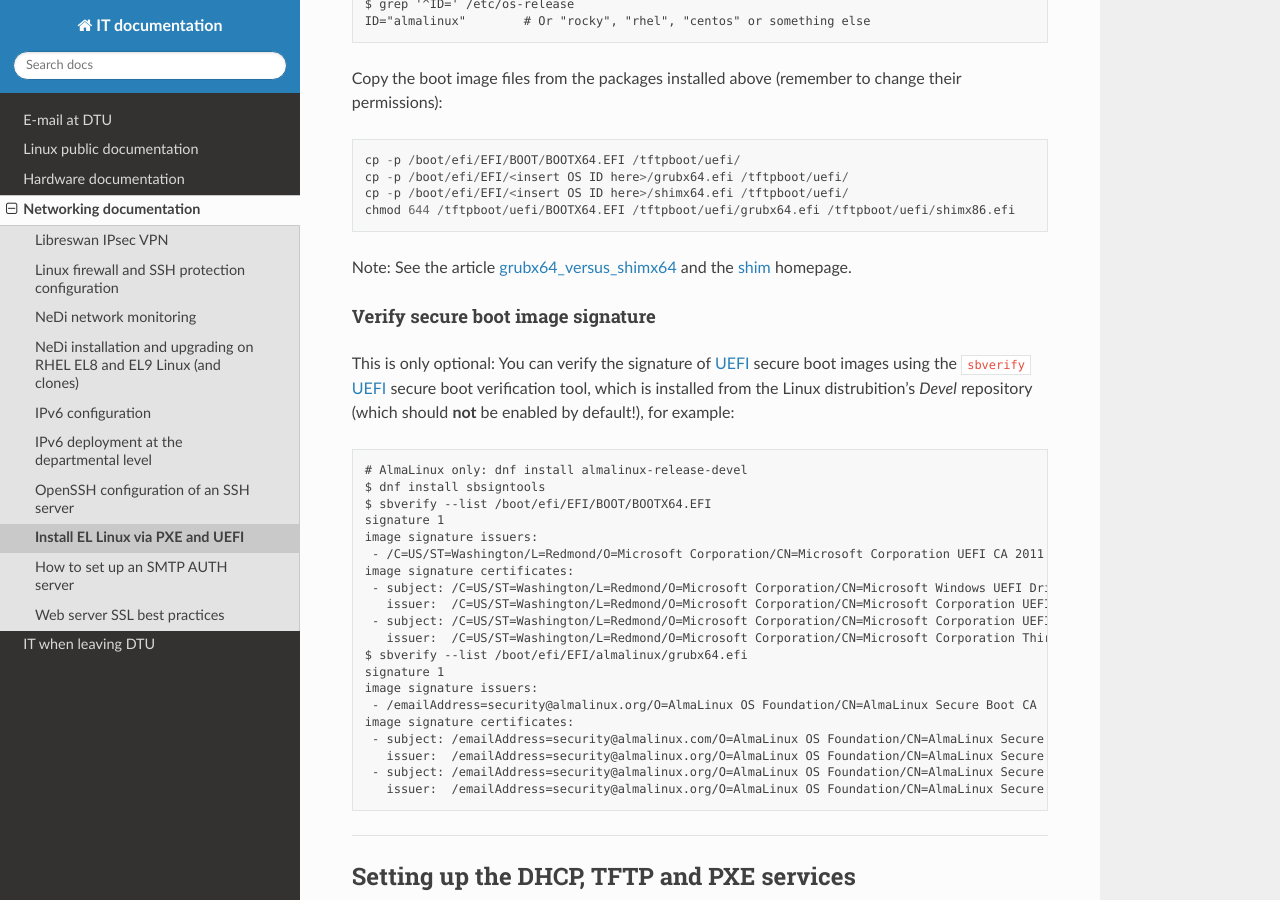
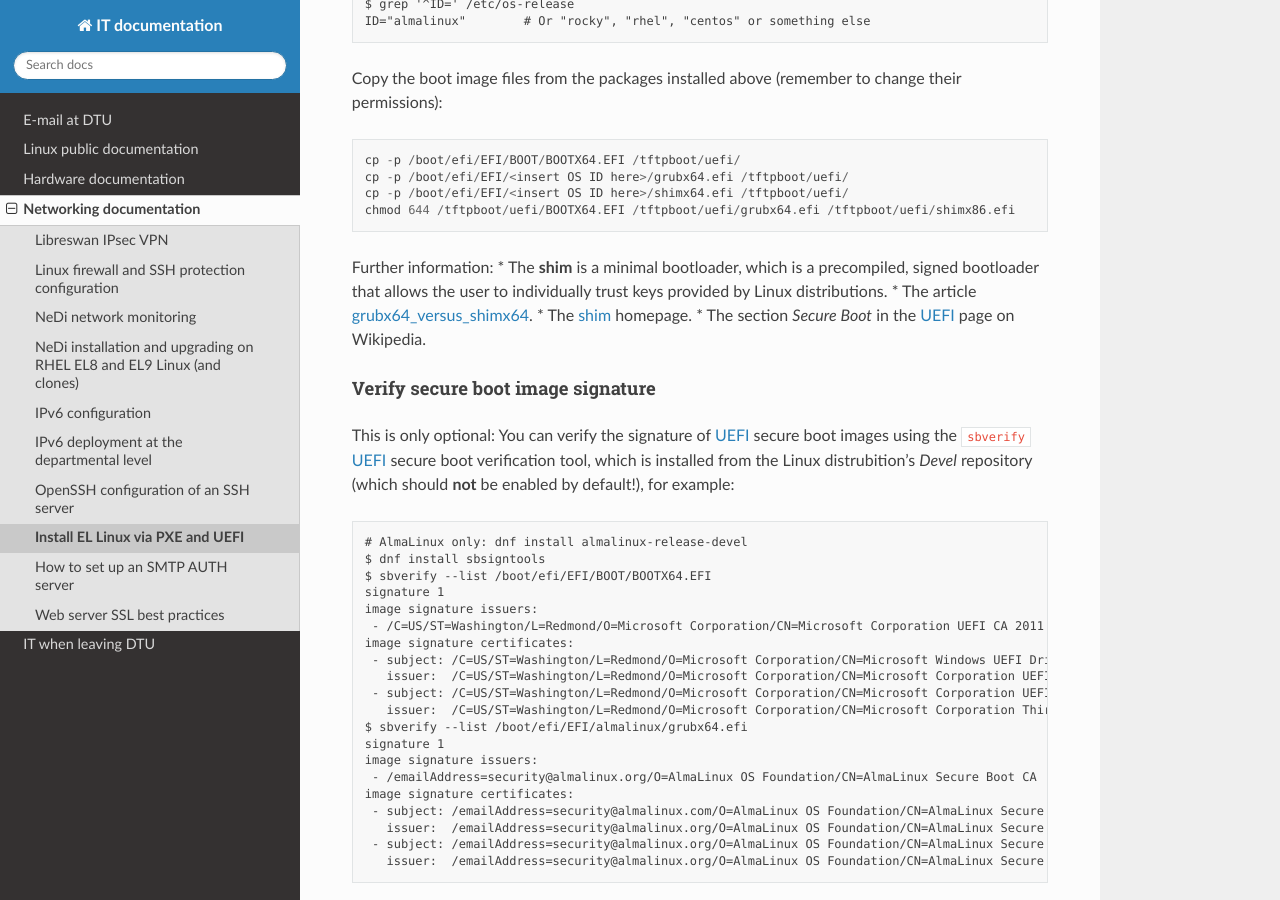
Before and after one commit to OleHolmNielsen/ITwiki, a Sphinx documentation site: the page built from docs/PXE_and_UEFI.rst, in a window 1280 px wide and 900 px high, scrolled down 3303 px. Built offline with Sphinx 7.4.7 and the Read the Docs theme 3.1.0, drawn with Linux system fonts in a browser that asks for light colours.

Commit message:
Info about shim

```diff
--- a/docs/PXE_and_UEFI.rst
+++ b/docs/PXE_and_UEFI.rst
@@ -152,7 +152,11 @@ Copy the boot image files from the packages installed above (remember to change
   cp -p /boot/efi/EFI/<insert OS ID here>/shimx64.efi /tftpboot/uefi/
   chmod 644 /tftpboot/uefi/BOOTX64.EFI /tftpboot/uefi/grubx64.efi /tftpboot/uefi/shimx86.efi
 
-Note: See the article grubx64_versus_shimx64_ and the shim_ homepage.
+Further information:
+* The **shim** is a minimal bootloader, which is a precompiled, signed bootloader that allows the user to individually trust keys provided by Linux distributions.
+* The article grubx64_versus_shimx64_.
+* The shim_ homepage.
+* The section `Secure Boot` in the UEFI_ page on Wikipedia.
 
 .. _grubx64_versus_shimx64: https://www.baeldung.com/linux/grubx64-vs-shimx64
 .. _shim: https://github.com/rhboot/shim/blob/main/README.md
```
